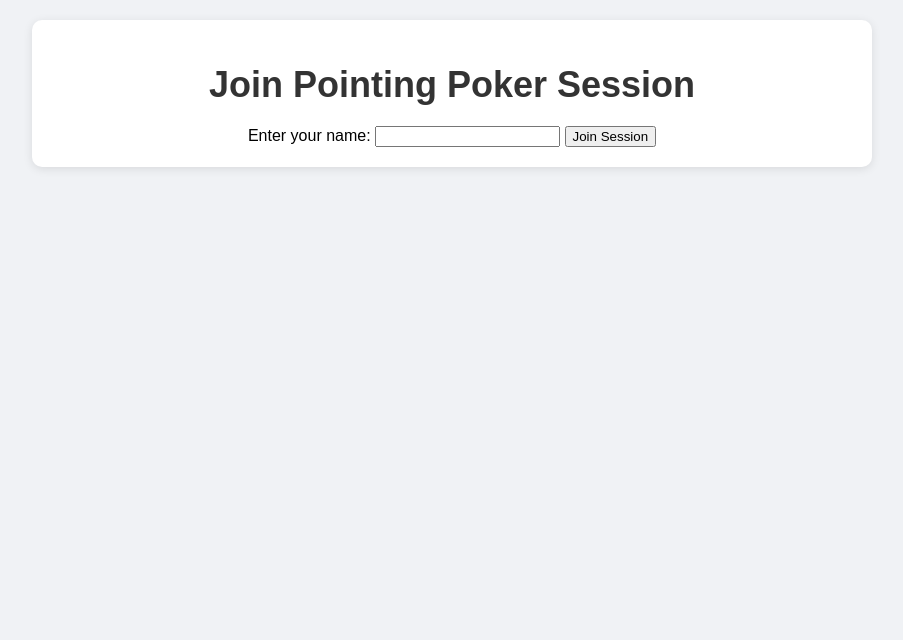
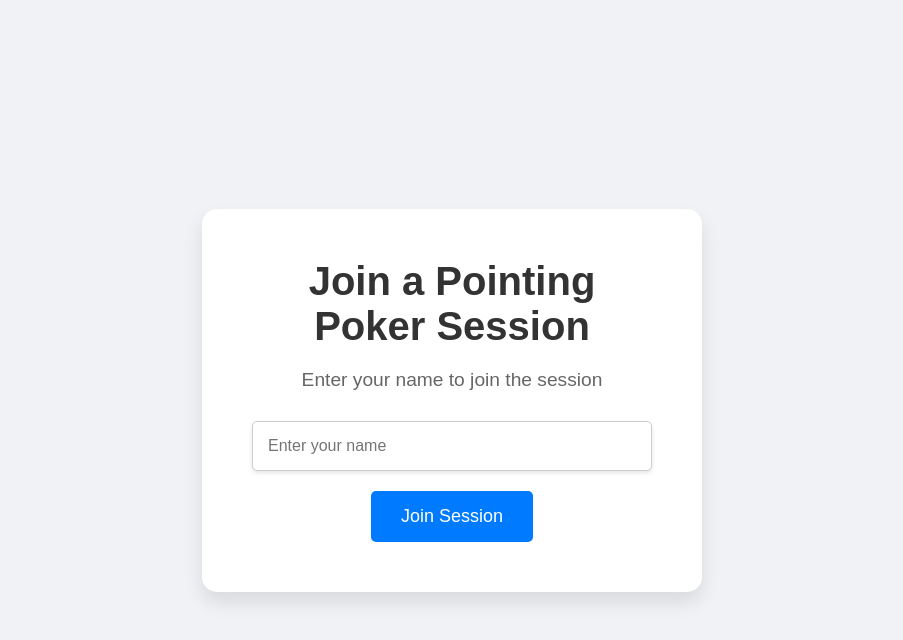
Before and after one commit to degencoderr/pointing-poker, a website: page public/join.html in a window 1280 px wide. Shown: the whole page, without its empty margins (188-1091 px from the left). Drawn offline with Linux system fonts and the light colour scheme.

Commit message:
UI changes

```diff
--- /dev/null
+++ b/public/css/join.css
@@ -0,0 +1,71 @@
+/* General reset */
+* {
+    margin: 0;
+    padding: 0;
+    box-sizing: border-box;
+}
+
+/* Join page styling */
+body {
+    font-family: 'Arial', sans-serif;
+    background-color: #f0f2f5;
+    height: 100vh;
+    display: flex;
+    justify-content: center;
+    align-items: center;
+}
+
+#join-container {
+    text-align: center;
+    background-color: white;
+    padding: 50px;
+    border-radius: 15px;
+    box-shadow: 0 10px 20px rgba(0, 0, 0, 0.1);
+    max-width: 500px;
+    width: 100%;
+}
+
+h1 {
+    font-size: 2.5em;
+    margin-bottom: 20px;
+    color: #333;
+}
+
+p {
+    font-size: 1.2em;
+    margin-bottom: 30px;
+    color: #666;
+}
+
+/* Form input styling */
+input {
+    padding: 15px;
+    font-size: 16px;
+    border: 1px solid #ccc;
+    border-radius: 5px;
+    width: 100%;
+    margin-bottom: 20px;
+    box-shadow: 0 2px 4px rgba(0, 0, 0, 0.1);
+}
+
+/* Button styling */
+button {
+    background-color: #007bff;
+    color: white;
+    border: none;
+    padding: 15px 30px;
+    font-size: 18px;
+    border-radius: 5px;
+    cursor: pointer;
+    transition: background-color 0.3s ease, transform 0.2s ease;
+}
+
+button:hover {
+    background-color: #0056b3;
+    transform: translateY(-2px);
+}
+
+button:active {
+    background-color: #003d80;
+    transform: translateY(0);
+}
--- /dev/null
+++ b/public/css/landing.css
@@ -0,0 +1,60 @@
+/* General reset */
+* {
+    margin: 0;
+    padding: 0;
+    box-sizing: border-box;
+}
+
+/* Landing page styling */
+body {
+    font-family: 'Arial', sans-serif;
+    background-color: #f0f2f5;
+    height: 100vh;
+    display: flex;
+    justify-content: center;
+    align-items: center;
+}
+
+#landing-container {
+    text-align: center;
+    background-color: white;
+    padding: 50px;
+    border-radius: 15px;
+    box-shadow: 0 10px 20px rgba(0, 0, 0, 0.1);
+    max-width: 500px;
+    width: 100%;
+}
+
+h1 {
+    font-size: 2.5em;
+    margin-bottom: 20px;
+    color: #333;
+}
+
+p {
+    font-size: 1.2em;
+    margin-bottom: 30px;
+    color: #666;
+}
+
+/* Button styling */
+button {
+    background-color: #007bff;
+    color: white;
+    border: none;
+    padding: 15px 30px;
+    font-size: 18px;
+    border-radius: 5px;
+    cursor: pointer;
+    transition: background-color 0.3s ease, transform 0.2s ease;
+}
+
+button:hover {
+    background-color: #0056b3;
+    transform: translateY(-2px);
+}
+
+button:active {
+    background-color: #003d80;
+    transform: translateY(0);
+}
--- a/public/join.html
+++ b/public/join.html
@@ -4,34 +4,31 @@
     <meta charset="UTF-8">
     <meta name="viewport" content="width=device-width, initial-scale=1.0">
     <title>Join Pointing Poker Session</title>
-    <link rel="stylesheet" href="/style.css">
+    <link rel="stylesheet" href="/css/join.css"> <!-- Reference to the new join.css file -->
 </head>
 <body>
-    <div id="app">
-        <h1>Join Pointing Poker Session</h1>
+    <div id="join-container">
+        <h1>Join a Pointing Poker Session</h1>
+        <p>Enter your name to join the session</p>
+
         <form id="joinForm">
-            <label for="username">Enter your name:</label>
-            <input type="text" id="username" name="username" required>
+            <input type="text" id="username" name="username" placeholder="Enter your name" required>
             <button type="submit">Join Session</button>
         </form>
     </div>
 
     <script>
-        // Get sessionId from URL
+        // Get sessionId from the URL
         const sessionId = new URLSearchParams(window.location.search).get('sessionId');
 
-        // Handle form submission
-        document.getElementById('joinForm').addEventListener('submit', function (event) {
-            event.preventDefault();  // Prevent default form submission
+        // Handle the join form submission
+        document.getElementById('joinForm').addEventListener('submit', function(event) {
+            event.preventDefault();
+            const username = document.getElementById('username').value;
 
-            const username = document.getElementById('username').value;
             if (username) {
-                // Store the username in sessionStorage (or localStorage) temporarily
-                sessionStorage.setItem('username', username);
-                sessionStorage.setItem('sessionId', sessionId);
-
-                // Redirect to session page (without username in the URL)
-                window.location.href = `/session.html?sessionId=${sessionId}`;
+                sessionStorage.setItem('username', username);  // Store username in session storage
+                window.location.href = `/session.html?sessionId=${sessionId}`;  // Redirect to session page
             }
         });
     </script>
```
Also changed, not shown: public/index.html (+4 -5 lines).
